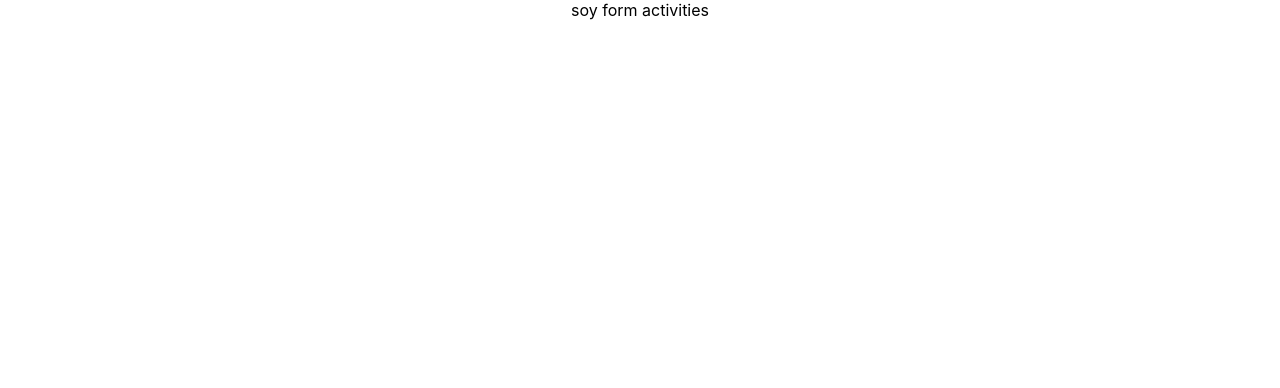
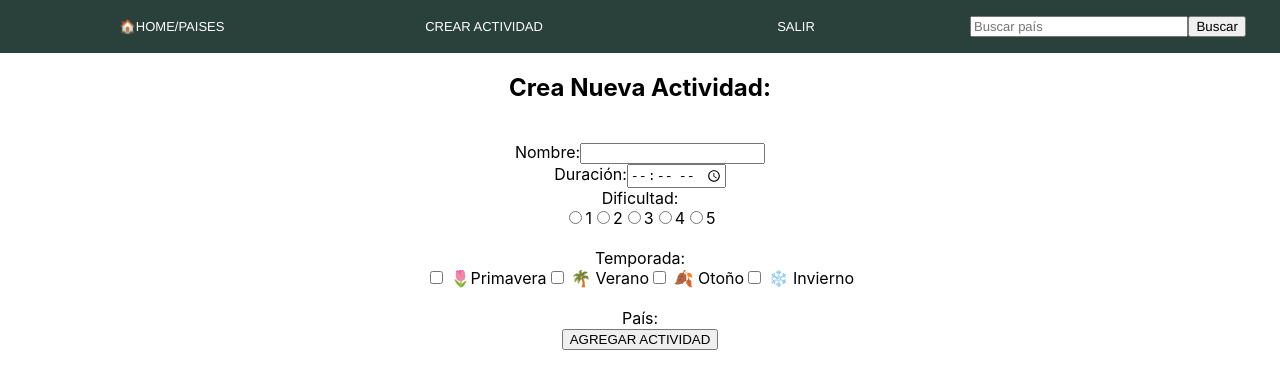
Before and after one commit to nreveloz/countries-pi, a React (Create React App) app in the folder client/: page /activities in a window 1280 px wide. Shown: the top 388 px of the page. Built offline with nearby package versions, Linux system fonts and the light colour scheme.

Commit message:
front - changes -activities

```diff
--- a/client/src/App.js
+++ b/client/src/App.js
@@ -3,6 +3,7 @@ import { Switch, Route } from "react-router-dom";
 import Landing from "./components/LandingPage/Landing";
 import HomePage from "./components/HomePage/HomePage";
 import DetailCountry from "./components/DetailCountry/DetailCountry";
+import Activities from "./components/Activities/Activities";
 
 function App() {
 
@@ -11,8 +12,8 @@ function App() {
             <Switch>
                 <Route exact path="/" component={Landing} />
                 <Route exact path="/countries" component={HomePage} />
-                <Route exact path ="/activities"> soy form activities </Route>  {/*component={Activities}*/}
-                <Route exact path="/countries/:id" component={DetailCountry} />  {/*component={DetailCountry}*/}
+                <Route exact path ="/activities" component={Activities}/>  {/**/}
+                <Route exact path="/countries/:id" component={DetailCountry} />
             </Switch>
         </div>
     )
--- a/client/src/components/Activities/Activities.jsx
+++ b/client/src/components/Activities/Activities.jsx
@@ -1,72 +1,82 @@
-import React from "react";
+import React, {useState} from "react";
 import Nav from "../Nav/Nav";
 
 
 function Activities() {
 
-    // Activitiesconst [ userData, setUserData ] = useState({
-    //     name:'',
-    //     duration:'',
-    //     dificulty:'',
-    //     season:'',
-    //     country:[],
-    // })
+    const [ input, setInput ] = useState({
+        name:'',
+        duration:'',
+        difficulty:'',
+        season:'',
+        country:[],
+    })
 
-    // const handleSubmit = (event) => {
-    //     event.preventDefault();
-    // }
+    const handleChange = (event) => {
+        console.log(event.target.value)
+        setInput({
+            ...input,
+            [event.target.name]: event.target.value
 
-    return(
+        })
+    }
 
+
+    const handleSubmit = (event) => {
+        event.preventDefault();
+        alert("Actividad creada con éxito")
+        setInput(
+            {
+                name:'',
+                duration:'',
+                difficulty:'',
+                season:'',
+                country:[],
+            }
+        )
+    }
+
+    return (
         <div>
             <div>
                <Nav/>
             </div>
             <div>
-                <form onSubmit={ handleSubmit }> {/*onSubmit={ handleSubmit }*/}
+                <form onSubmit={handleSubmit}>
 
                     <h2> Crea Nueva Actividad: </h2>
                     <br/>
 
-                    <label htmlFor="name"  placeholder='Ingresa un nombre'>Nombre:</label>
-                    <input type="text" name="name"  />  {/*value={userData.name*/}
+                    <label htmlFor="name"  placeholder='Ingrese un nombre'> Nombre:</label>
+                    <input type="text" name="name" value={input.name} onChange={handleChange}/>
 
                     <br/>
                     <label htmlFor="duration" placeholder='Ingresa una duración'>Duración:</label>
-                    <input type="time" id="hours" name="duration"  />  {/*value={userData.name*/}
+                    <input type="time" id="hours" name="duration" value={input.duration} onChange={handleChange} />
 
                     {/*value={userData.duration}*/}
 
                     <br/>
-                    <label htmlFor="dificulty" placeholder='Seleccione una dificultad:'>Dificultad:</label>*
-                    <input type="radio" name="1"  >1 </input>
-                    <input type="radio" name="2"  >2 </input>
-                    <input type="radio" name="3"  >3 </input>
-                    <input type="radio" name="4"  >4 </input>
-                    <input type="radio" name="5"  >5 </input>
-
+                    <label> Dificultad:</label>
+                    <div>
+                        <input type="radio" name="difficulty"  value={1} onChange={handleChange} checked={ input.difficulty === "1"}/>1
+                        <input type="radio" name="difficulty"  value={2} onChange={handleChange} checked={ input.difficulty === "2"}/>2
+                        <input type="radio" name="difficulty"  value={3} onChange={handleChange} checked={ input.difficulty === "3"}/>3
+                        <input type="radio" name="difficulty"  value={4} onChange={handleChange} checked={ input.difficulty === "4"}/>4
+                        <input type="radio" name="difficulty"  value={5} onChange={handleChange} checked={ input.difficulty === "5"}/>5
+                    </div>
 
                     <br/>
-                    <label htmlFor="season" placeholder='Seleccione la temporada'>Temporada:</label>
-                    <input type="checkbox" name="season" value="Primavera"> 🌷Primavera </input>
-                    <input type="checkbox" name="season" value="Verano"> 🌴 Verano </input>
-                    <input type="checkbox" name="season" value="Otoño"> 🍂 Otoño </input>
-                    <input type="checkbox" name="season" value="Invierno"> ❄️ Invierno </input>
-
-                    {/*<br/>*/}
-                    {/*<label htmlFor="season" placeholder='Seleccione la temporada'>Temporada:</label>*/}
-                    {/*<select name="temporada" id="temporada" value={userData.season}>*/}
-                    {/*    <option value="seleccionar">Seleccionar...</option>*/}
-                    {/*    <option value="invierno">Invierno</option>*/}
-                    {/*    <option value="otonio">Otoño</option>*/}
-                    {/*    <option value="primavera">Primavera</option>*/}
-                    {/*    <option value="verano">Verano</option>*/}
-                    {/*</select>*/}
-
+                    <label>Temporada:</label>
+                    <div >
+                        <input type="checkbox" name="season" value="Primavera" onChange={handleChange} checked={ input.season === "Primavera"}/> 🌷Primavera
+                        <input type="checkbox" name="season" value="Verano" onChange={handleChange} checked={ input.season === "Verano"}/> 🌴 Verano
+                        <input type="checkbox" name="season" value="Otoño" onChange={handleChange} checked={ input.season === "Otoño"}/> 🍂 Otoño
+                        <input type="checkbox" name="season" value="Invierno" onChange={handleChange} checked={ input.season === "Invierno"}/> ❄️ Invierno
+                    </div>
 
                     <br/>
                     <label htmlFor="pais" placeholder='Seleccione el paÍs'> País:</label>
-
 
                     <br/>
                     <button type="submit">AGREGAR ACTIVIDAD</button>
--- a/client/src/components/Countries/Countries.jsx
+++ b/client/src/components/Countries/Countries.jsx
@@ -9,7 +9,7 @@ function Countries() {
     const countries = useSelector((state) => state.countries)
 
     const [ countriesPerPage, setCountriesPerPage ] = useState(10);
-    const [ currentPage, setCurrentPage ] = useState(0);
+    const [ currentPage, setCurrentPage ] = useState(1);
     const  [ pageNumberLimit, setPageNumberLimit ] = useState(5);
     const  [ maxPageNumber, setMaxPageNumber ] = useState(5);
     const  [ minPageNumber, setMinPageNumber ] = useState(0);
@@ -29,6 +29,7 @@ function Countries() {
 
     useEffect( () => {
         fillPages()
+        setCurrentPage(1)
     }, [countries]);
 
 
@@ -43,7 +44,6 @@ function Countries() {
                     id={number}
                     onClick={onPageChange}
                     style={ currentPage === number ?  { background: "black", color : "white"} : { background: "white", color:" black"} }
-                    //className={currentPage === number ? "active" : "inactive" }
                 >
                     {number}
                 </li>
--- a/client/src/components/HomePage/HomePage.jsx
+++ b/client/src/components/HomePage/HomePage.jsx
@@ -9,7 +9,7 @@ function HomePage() {
     const dispatch = useDispatch();
 
     useEffect( () => {
-        dispatch(getCountries()).then(response => console.log("countries loaded : ", response.data))
+        dispatch(getCountries())
     }, [dispatch]);
 
     return(
--- a/client/src/components/Nav/Nav.jsx
+++ b/client/src/components/Nav/Nav.jsx
@@ -1,13 +1,22 @@
 import {Link} from "react-router-dom";
 import SearchBar from "../SearchBar/SearchBar";
 import style from "./Nav.module.css";
+import {useDispatch} from "react-redux";
+import {getCountries} from "../../redux/actions";
 
 const Nav = () => {
+
+    const dispatch = useDispatch();
+
+
+
     return(
         <div className={style.navDiv}>
             <nav className={style.navNav}>
-                <Link to='/countries'  className={style.navLink} > 🏠HOME/PAISES </Link>
-                <Link to={'/activities'}  className={style.navLink}> CREAR ACTIVIDAD </Link>
+                <Link to='/countries'  className={style.navLink} >
+                    <span onClick={dispatch(getCountries)}>🏠HOME/PAISES </span>
+                </Link>
+                <Link to='/activities' className={style.navLink}> CREAR ACTIVIDAD </Link>
                 <Link to='/'  className={style.navLink} > SALIR </Link>
                 <div>
                     <SearchBar/>
--- a/client/src/redux/actions-types.js
+++ b/client/src/redux/actions-types.js
@@ -1,2 +1,3 @@
 export const GET_COUNTRIES = "GET_COUNTRIES";
 export const GET_COUNTRIES_BY_SEARCH = "GET_COUNTRIES_BY_SEARCH";
+export const POST_ACTIVITIES = "POST_ACTIVITIES";
--- a/client/src/redux/actions.js
+++ b/client/src/redux/actions.js
@@ -33,3 +33,17 @@ export const getCountriesBySearch = (name) =>{
         }
     }
 }
+
+export const createActivity = (activity) => {
+    return async function () {
+        try {
+            const newActivity = await axios.post(
+                'http://localhost:3001/activities',
+                activity
+            )
+        }
+        catch (error){
+            console.log(error);
+        }
+    }
+}
--- a/client/src/redux/reducer.js
+++ b/client/src/redux/reducer.js
@@ -1,4 +1,4 @@
-import {GET_COUNTRIES, GET_COUNTRIES_BY_SEARCH,} from "./actions-types";
+import {GET_COUNTRIES, GET_COUNTRIES_BY_SEARCH, POST_ACTIVITIES,} from "./actions-types";
 
 
 let initialState = {
@@ -22,6 +22,14 @@ const reducer = (state = initialState, action) => {
                 ...state,
                 countries: action.payload,
             }
+
+        case POST_ACTIVITIES:
+            return {
+
+            }
+
+
+
         default:
             return { ...state }
     }
```
Also changed, not shown: client/src/components/Paginated/paginated.jsx (deleted, +0 -82 lines).
